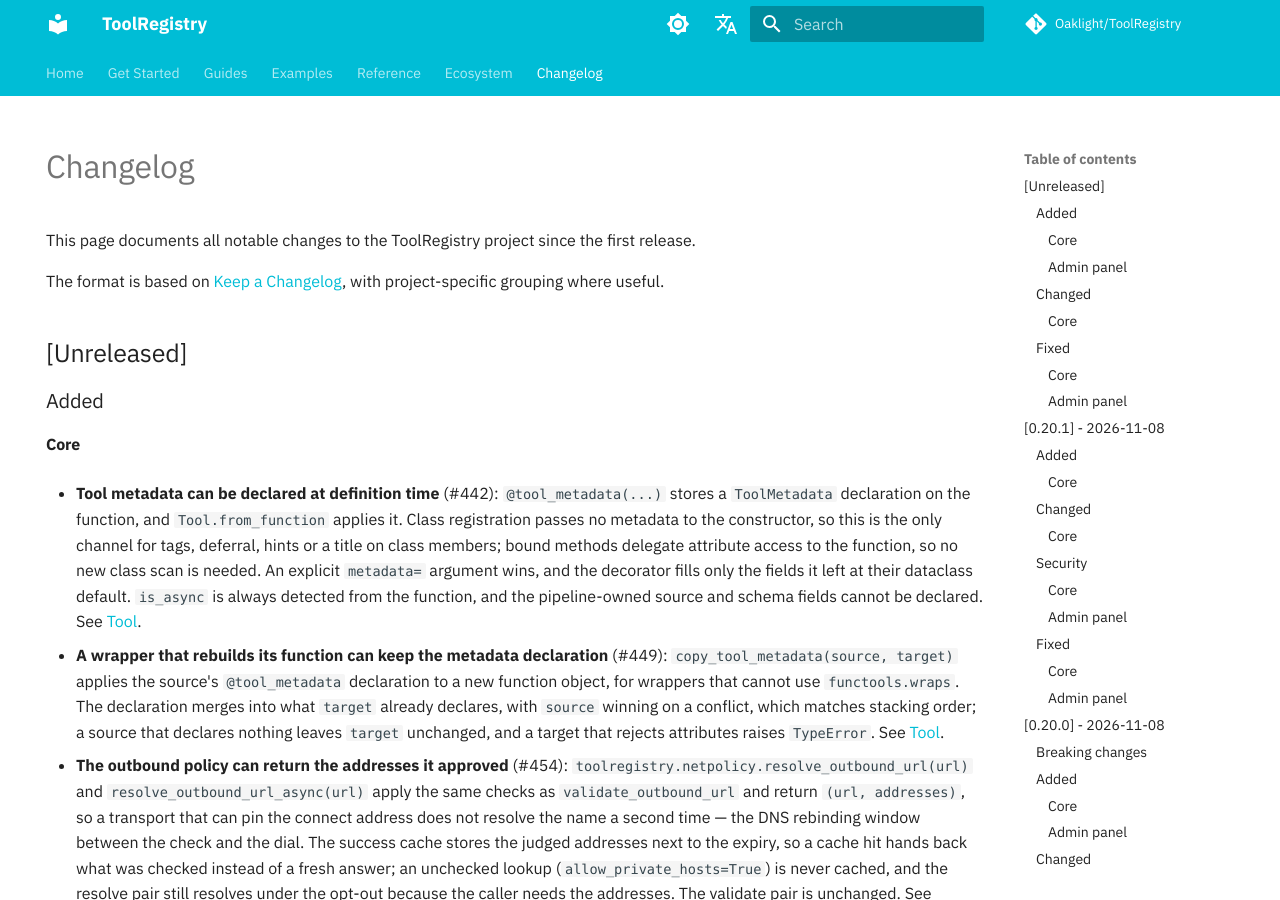
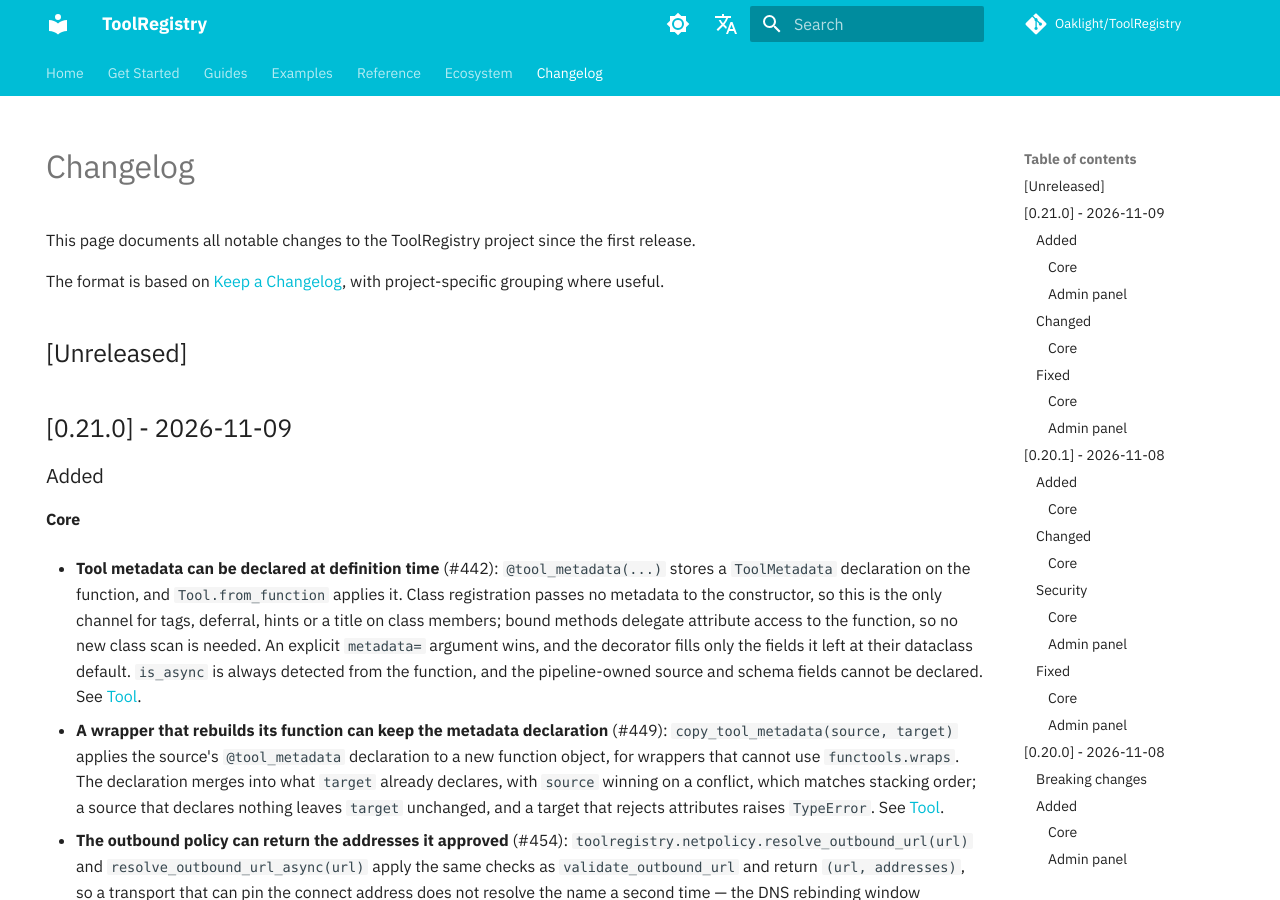
Before and after one commit to Oaklight/ToolRegistry, an MkDocs documentation site: the page built from docs/changelog.md, in a window 1280 px wide and 900 px high. Built offline with MkDocs 1.6.1 and Material for MkDocs 9.7.7, drawn with Linux system fonts in a browser that asks for light colours; some web fonts are replaced; comment, search, counter and statistics services are not loaded.

Commit message:
docs(changelog): section 0.21.0

```diff
--- a/docs/changelog.md
+++ b/docs/changelog.md
@@ -15,6 +15,8 @@
 The format is based on [Keep a Changelog](https://keepachangelog.com/en/1.1.0/), with project-specific grouping where useful.
 
 ## [Unreleased]
+
+## [0.21.0] - 2026-11-09
 
 ### Added
 
```
